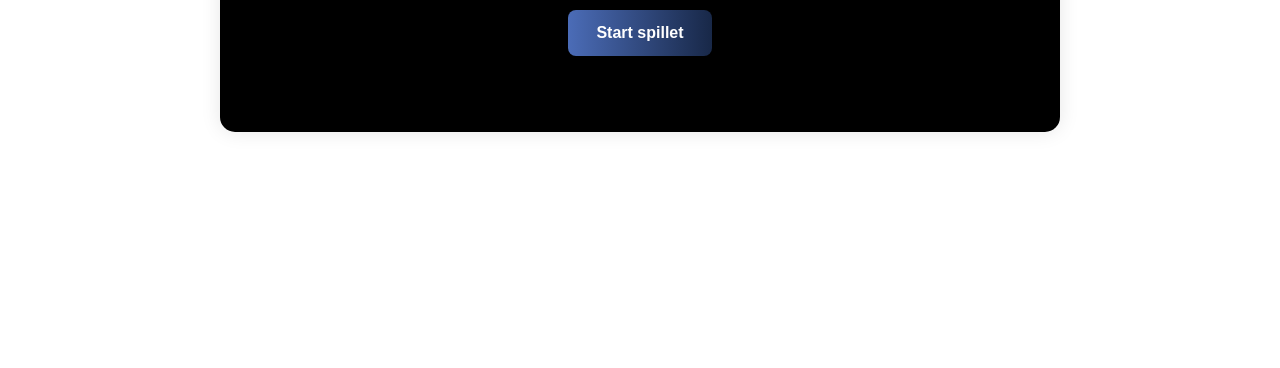
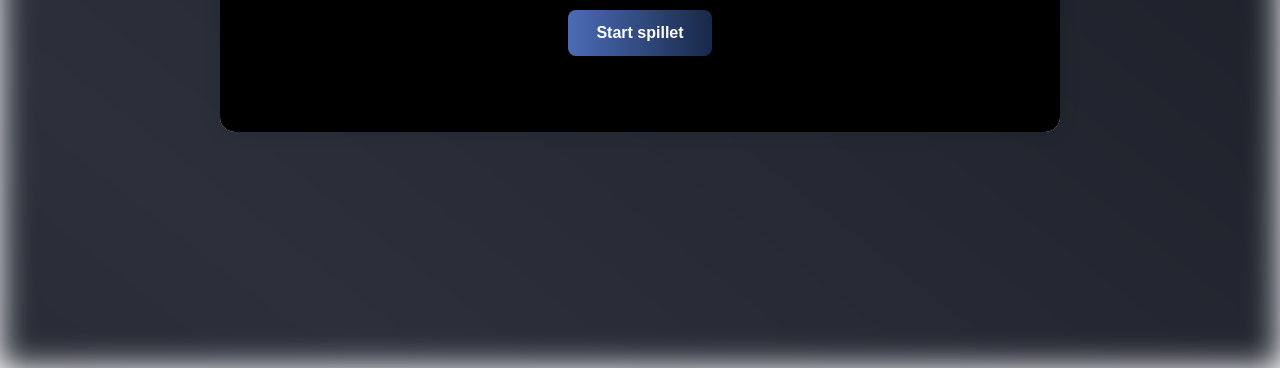
Before and after one commit to RulleFlemming/Serp-Sniper, a plain HTML site: page index.html in a window 1280 px wide. Shown: the part 432-800 px from the top of the page. Drawn offline with nearby package versions, Linux system fonts and the light colour scheme.

Commit message:
Update index.html

```diff
--- a/index.html
+++ b/index.html
@@ -26,8 +26,23 @@
     }
 
     /* The blurred animated background behind everything */
-    $1
-      /* We keep the blur, but let’s go for darker gradient colors above. Now it’s faster (8s) and darker. */
+    .bg-anim {
+      position: absolute;
+      top: 0;
+      left: 0;
+      width: 100%;
+      height: 100%;
+      /* The gradient colors are set here, along with the animation speed. */
+      /* To use darker or lighter colors, just change these color codes. */
+      background: linear-gradient(-142deg, #1b1b2b, #0d1017, #2b303b, #121417);
+      background-size: 400% 400%;
+
+      /* The line below controls how fast ("8s") the gradient shifts.
+         You can also adjust "ease" for different timing functions,
+         or "infinite" to keep it going forever. */
+      animation: animateBG 50s ease infinite;
+
+      filter: blur(16px);
       z-index: 0; /* behind everything */
     }
 
```
